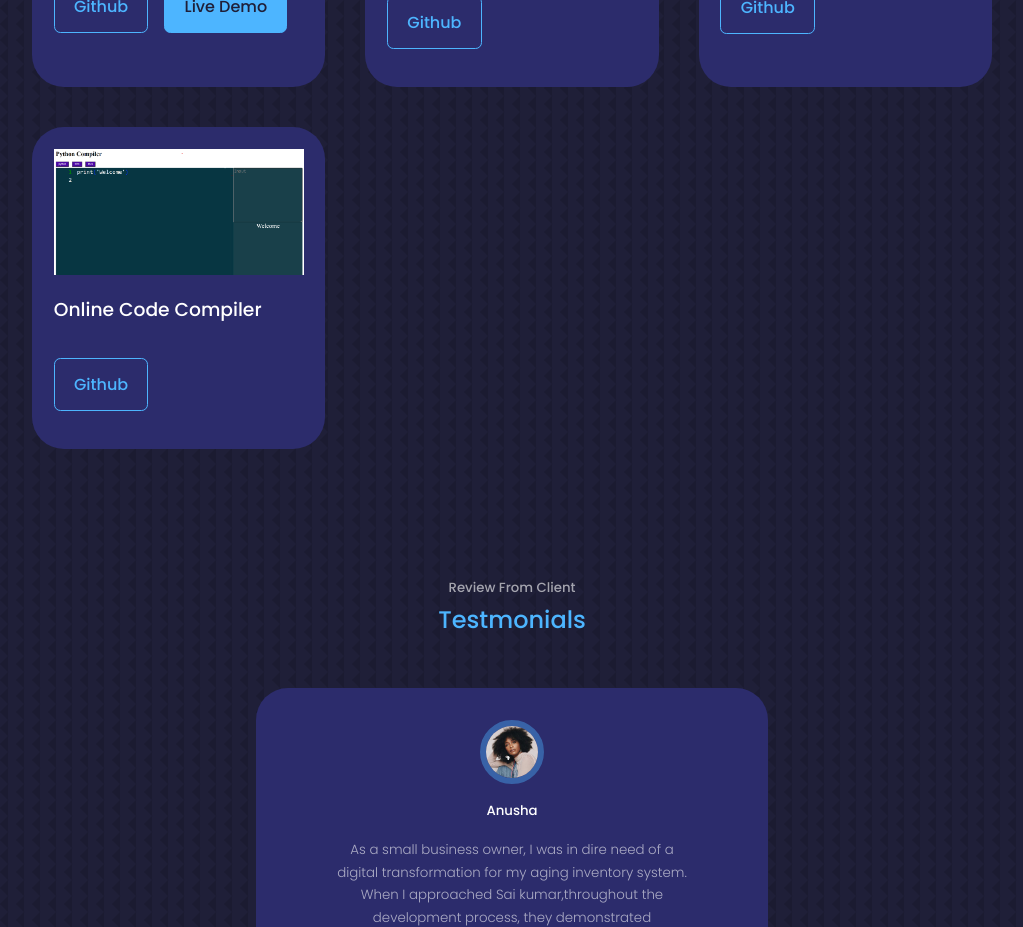
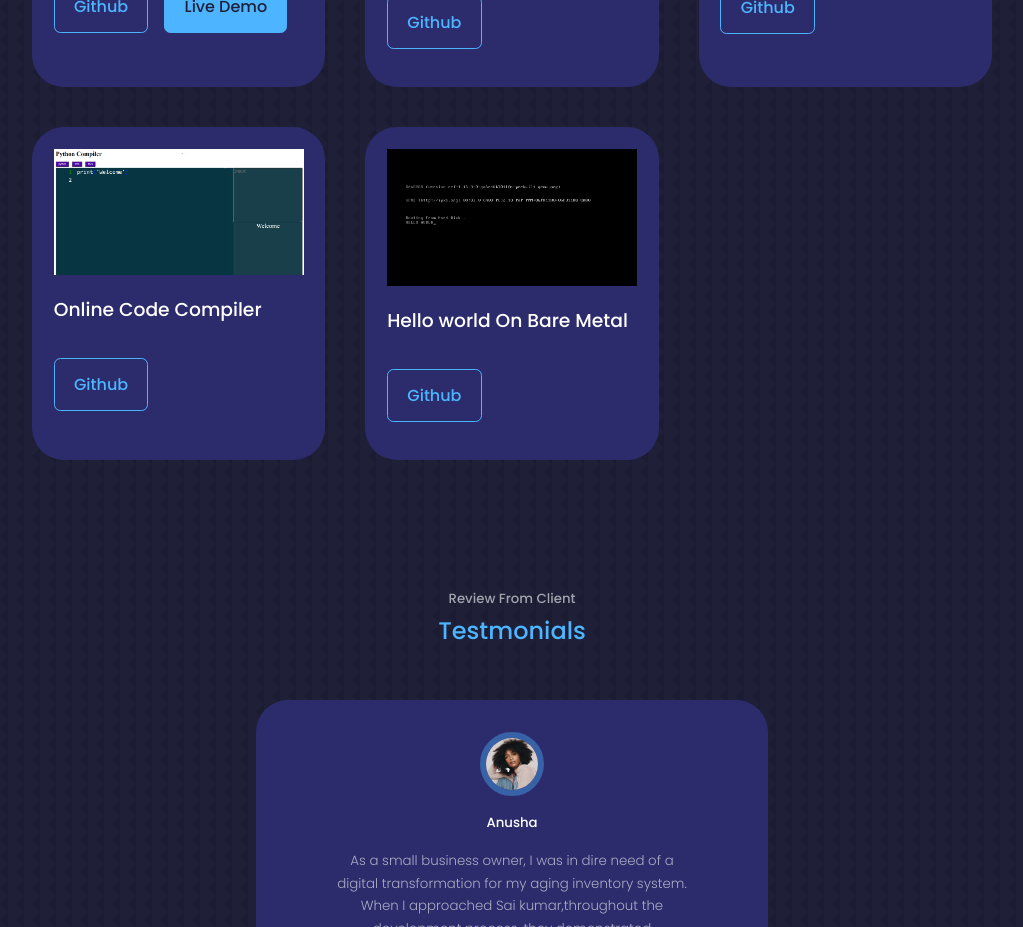
Before and after one commit to chsaikumar445/react-portfolio, a React (Create React App) app: page / in a window 1280 px wide. Shown: the part 3280-4207 px from the top of the page, without its empty margins (128-1151 px from the left). Built offline with nearby package versions, Linux system fonts and the light colour scheme.

Commit message:
added new project

```diff
--- a/src/components/portfolio/portfolioData.js
+++ b/src/components/portfolio/portfolioData.js
@@ -2,6 +2,7 @@ import IMG1 from "../../assets/portfolio.png";
 import IMG2 from "../../assets/delicious.png";
 import IMG3 from "../../assets/foodvilla.png";
 import IMG4 from "../../assets/onlinecodecomplier.png";
+import IMG5 from "../../assets/helloworld.png";
 
 const data = [
   {
@@ -16,21 +17,24 @@ const data = [
     image: IMG2,
     title: "Delicious Website",
     github: "https://github.com/chsaikumar445/delicious-react-web-app",
-    // demo: "https://dribble.com/",
   },
   {
     id: 3,
     image: IMG3,
     title: "Food Villa",
     github: "https://github.com/chsaikumar445/swiggy-clone",
-    // demo: "https://dribble.com/",
   },
   {
     id: 4,
     image: IMG4,
     title: "Online Code Compiler",
     github: "",
-    // demo: "",
+  },
+  {
+    id: 5,
+    image: IMG5,
+    title: "Hello world On Bare Metal",
+    github: "",
   },
 ];
 
```
Also changed, not shown: src/assets/helloworld.png (added).
